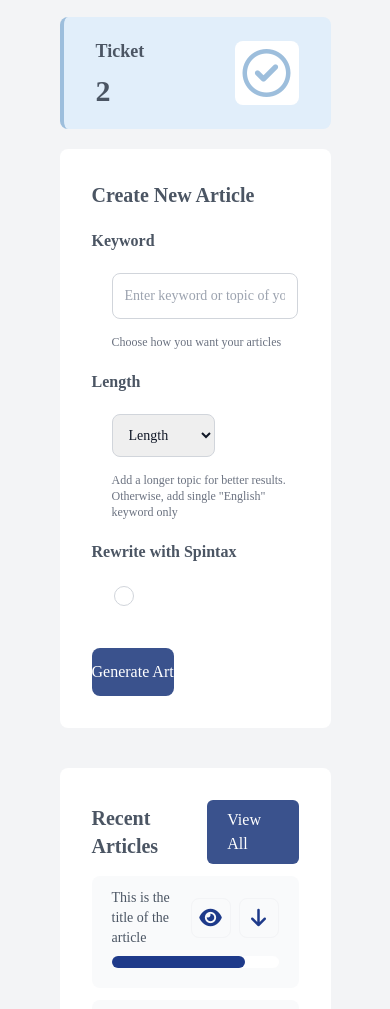
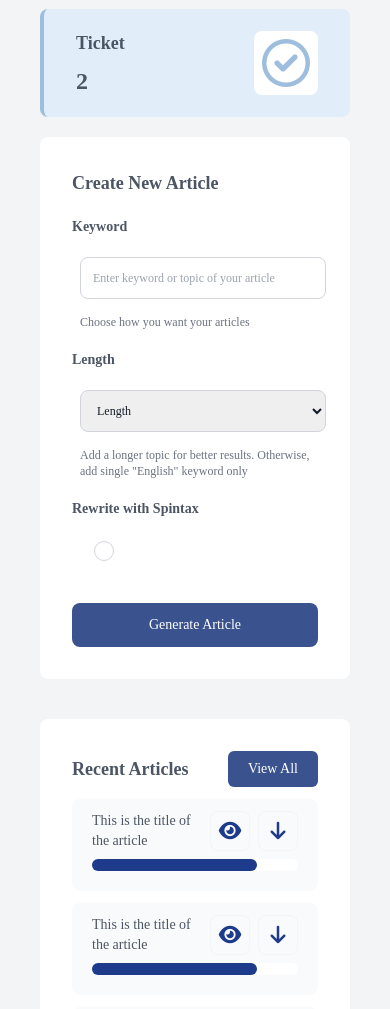
Before and after one commit to abirhasandipu/yive_writer_HTML, a website: page src/dashboard.html in a window 390 px wide. Shown: the part 345-1354 px from the top of the page. Drawn offline with Linux system fonts and the light colour scheme.

Commit message:
responsive improvements

```diff
--- a/src/dashboard.html
+++ b/src/dashboard.html
@@ -16,7 +16,7 @@
 	</head>
 	<body class="bg-gray-100 overflow-x-hidden laptop:overflow-y-scroll">
 		<div
-			class="w-screen h-auto bg-white px-32 tablet:px-10 py-3 grid grid-cols-4 justify-between items-center shadow-sm"
+			class="w-screen h-auto bg-white px-32 tablet:px-10 wide-mobile:px-5 py-3 grid grid-cols-6 justify-between items-center shadow-sm"
 		>
 			<!-- Logo -->
 			<div class="col-span-1 wide-tablet:col-span-3">
@@ -25,7 +25,7 @@
 
 			<!-- Navigation -->
 			<div
-				class="flex col-span-1 text-gray-700 gap-2 wide-tablet:hidden small-laptop:text-sm"
+				class="flex col-span-3 text-gray-700 gap-2 wide-tablet:hidden small-laptop:text-sm"
 			>
 				<a href="dashboard.html">
 					<div
@@ -89,7 +89,7 @@
 			</div>
 			<!-- Hamburger -->
 			<div
-				class="col-span-1 hidden wide-tablet:flex justify-end"
+				class="col-span-3 hidden wide-tablet:flex justify-end"
 				onclick="menuOn()"
 			>
 				<button class="px-5 py-2">
@@ -168,7 +168,7 @@
 
 		<!--================================== Body container Start =============================-->
 
-		<div class="flex flex-col m-auto w-[90%]">
+		<div class="flex flex-col m-auto w-[90%] wide-mobile:w-[100%]">
 			<!-- Card container Start -->
 			<div class="grid grid-cols-3 text-gray-600">
 				<!-- Card 1 -->
@@ -178,7 +178,9 @@
 					>
 						<div>
 							<h4 class="text-lg font-semibold">Credits</h4>
-							<h2 class="text-3xl mt-2 font-semibold">420,696</h2>
+							<h2 class="text-3xl mt-2 font-semibold wide-mobile:text-2xl">
+								420,696
+							</h2>
 						</div>
 						<div
 							class="bg-white w-16 h-16 flex justify-center items-center rounded-lg"
@@ -199,7 +201,9 @@
 					>
 						<div>
 							<h4 class="text-lg font-semibold">Articles</h4>
-							<h2 class="text-3xl mt-2 font-semibold">34</h2>
+							<h2 class="text-3xl mt-2 font-semibold wide-mobile:text-2xl">
+								34
+							</h2>
 						</div>
 						<div
 							class="bg-white w-16 h-16 flex justify-center items-center rounded-lg"
@@ -219,7 +223,9 @@
 					>
 						<div>
 							<h4 class="text-lg font-semibold">Ticket</h4>
-							<h2 class="text-3xl mt-2 font-semibold">2</h2>
+							<h2 class="text-3xl mt-2 font-semibold wide-mobile:text-2xl">
+								2
+							</h2>
 						</div>
 						<div
 							class="bg-white w-16 h-16 flex justify-center items-center rounded-lg"
@@ -240,11 +246,13 @@
 				<!-- Article Creation form -->
 				<div class="col-span-1 px-8 py-5 small-laptop:col-span-full">
 					<div class="bg-white rounded-lg px-8 py-8">
-						<h2 class="text-xl text-gray-600 font-semibold">
+						<h2 class="text-xl text-gray-600 font-semibold wide-mobile:text-lg">
 							Create New Article
 						</h2>
 						<form class="mt-5 flex flex-col gap-5" action="">
-							<label for="keyword" class="font-semibold text-gray-600"
+							<label
+								for="keyword"
+								class="font-semibold text-gray-600 wide-mobile:text-sm"
 								>Keyword</label
 							>
 							<input
@@ -252,18 +260,20 @@
 								name=""
 								id=""
 								placeholder="Enter keyword or topic of your article"
-								class="ml-5 w-[90%] border border-gray-300 text-gray-900 text-sm rounded-lg focus:ring-blue-500 focus:border-blue-500 block px-3 py-3"
+								class="mx-5 wide-mobile:mx-2 w-[80%] wide-mobile:w-[100%] border border-gray-300 text-gray-900 text-sm wide-mobile:text-xs rounded-lg focus:ring-blue-500 focus:border-blue-500 block px-3 py-3"
 							/>
-							<p class="text-xs ml-5 mt-[-5px] text-gray-500">
+							<p class="text-xs ml-5 wide-mobile:ml-2 mt-[-5px] text-gray-500">
 								Choose how you want your articles
 							</p>
-							<label for="length" class="font-semibold text-gray-600"
+							<label
+								for="length"
+								class="font-semibold text-gray-600 wide-mobile:text-sm"
 								>Length</label
 							>
 
 							<select
-								id="countries"
-								class="ml-5 w-[50%] border border-gray-300 text-gray-900 text-sm rounded-lg focus:ring-blue-500 focus:border-blue-500 block px-3 py-3"
+								id="length"
+								class="mx-5 wide-mobile:mx-2 w-[50%] wide-mobile:w-[100%] border border-gray-300 text-gray-900 text-sm wide-mobile:text-xs rounded-lg focus:ring-blue-500 focus:border-blue-500 block px-3 py-3"
 							>
 								<option selected>Length</option>
 								<option value="400">400</option>
@@ -271,12 +281,14 @@
 								<option value="800">800</option>
 								<option value="1000">1000</option>
 							</select>
-							<p class="text-xs ml-5 mt-[-5px] text-gray-500">
+							<p class="text-xs ml-5 wide-mobile:ml-2 mt-[-5px] text-gray-500">
 								Add a longer topic for better results. Otherwise, add single
 								"English" keyword only
 							</p>
 
-							<label for="" class="font-semibold text-gray-600"
+							<label
+								for=""
+								class="font-semibold text-gray-600 wide-mobile:text-sm"
 								>Rewrite with Spintax</label
 							>
 							<label
@@ -299,7 +311,7 @@
 								value="Generate Article"
 								name=""
 								id=""
-								class="mt-5 w-[40%] py-3 text-white rounded-lg bg-[#3A528D] cursor-pointer hover:bg-[#556daa]"
+								class="mt-5 w-[40%] wide-mobile:w-full wide-mobile:text-sm py-3 text-white rounded-lg bg-[#3A528D] cursor-pointer hover:bg-[#556daa]"
 							/>
 						</form>
 					</div>
@@ -311,11 +323,13 @@
 						class="bg-white rounded-lg w-full px-8 py-8 h-[550px] overflow-y-scroll"
 					>
 						<div class="flex justify-between items-center">
-							<h2 class="text-xl font-semibold text-gray-600">
+							<h2
+								class="text-xl font-semibold text-gray-600 wide-mobile:text-lg"
+							>
 								Recent Articles
 							</h2>
 							<a
-								class="bg-[#3A528D] hover:bg-[#556daa] text-white px-5 py-2 rounded-md"
+								class="bg-[#3A528D] hover:bg-[#556daa] text-white px-5 py-2 rounded-md wide-mobile:text-sm"
 								href="#"
 								>View All</a
 							>
```
Also changed, not shown: dist/output.css.
